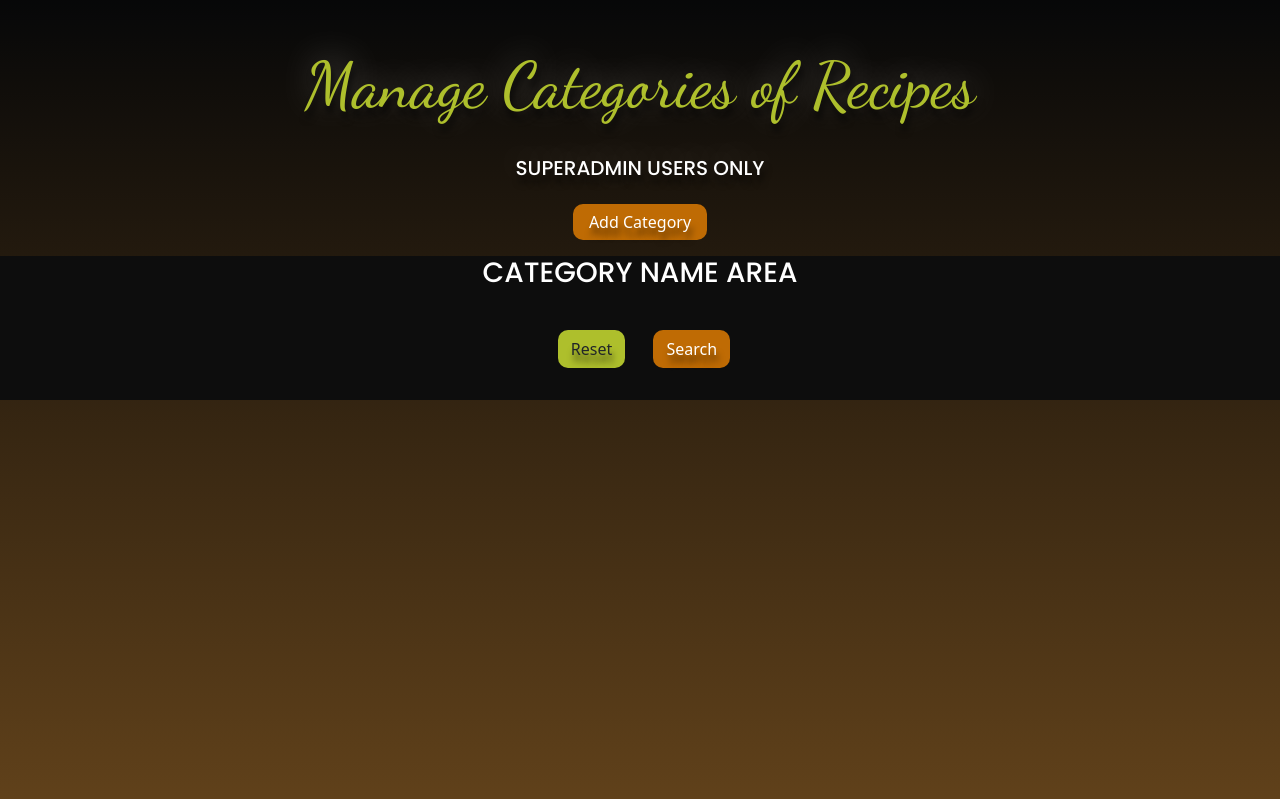
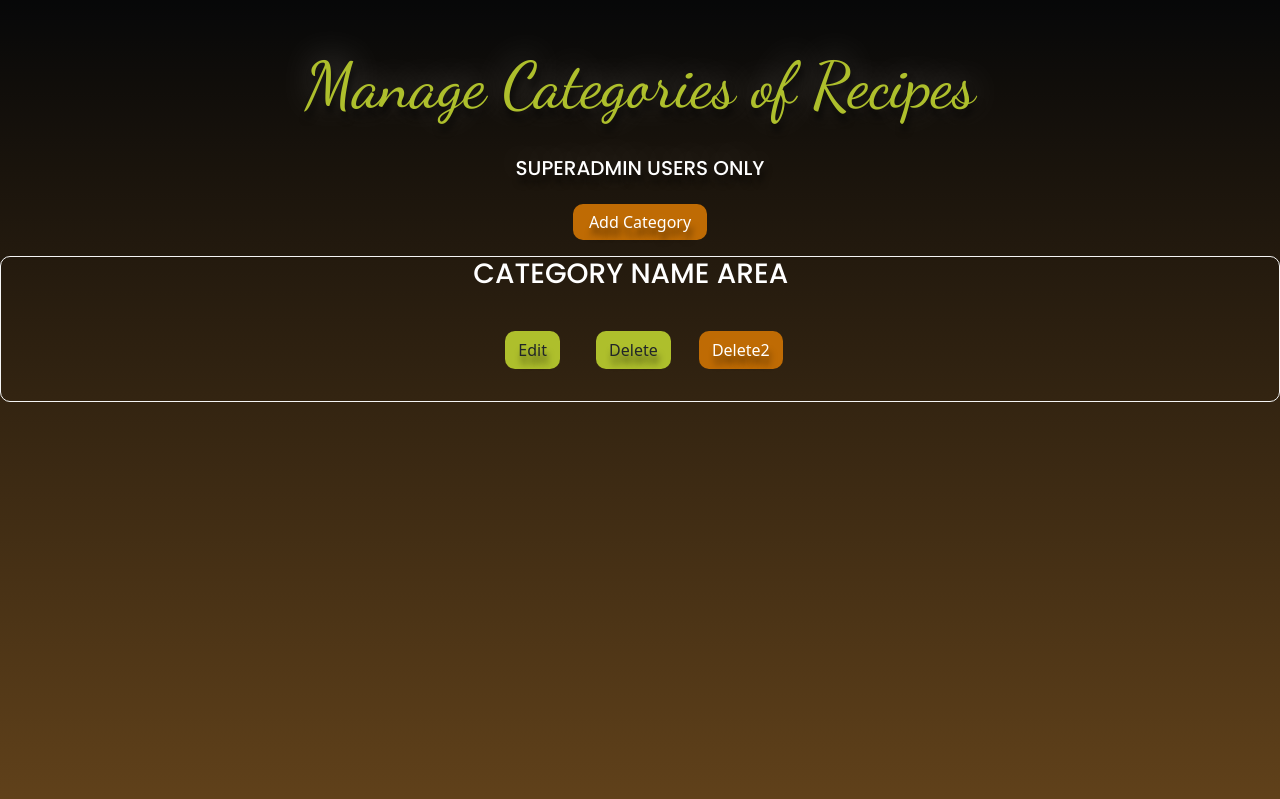
Before and after one commit to JoyZadan/paleo-recipes, a Flask app: page /categories in a window 1280 px wide. Shown: the part 59-858 px from the top of the page. Run offline with Flask 2, Linux system fonts and the light colour scheme; the visitor is signed in with stand-in values (Sample User, id 1); data that the repository does not hold is empty.

Commit message:
continue rebuilding categories page, WIP

```diff
--- a/paleorecipes/static/css/style.css
+++ b/paleorecipes/static/css/style.css
@@ -372,7 +372,8 @@ a {
     justify-content: center;
     flex-wrap: wrap;
     margin: 0 auto;
-    background-color: var(--custom-color-tertiary);
+    border-radius: 10px;
+    border: 1px solid whitesmoke;
 }
 
 .each-category-card {
--- a/paleorecipes/templates/categories.html
+++ b/paleorecipes/templates/categories.html
@@ -21,8 +21,9 @@
             <div class="each-category-card">
                 <h3 class="text-white">CATEGORY NAME AREA</h3>
                 <div class="card-body text-center">
-                    <a href="" class="btn btn-solid">Reset</a>
-                    <button class="btn btn-alt text-center mx-2" type="submit">Search</button>
+                    <a href="" class="btn btn-solid">Edit</a>
+                    <a href="" class="btn btn-solid">Delete</a>
+                    <button class="btn btn-alt text-center mx-2" type="submit">Delete2</button>
                 </div>
             </div>
 
```
